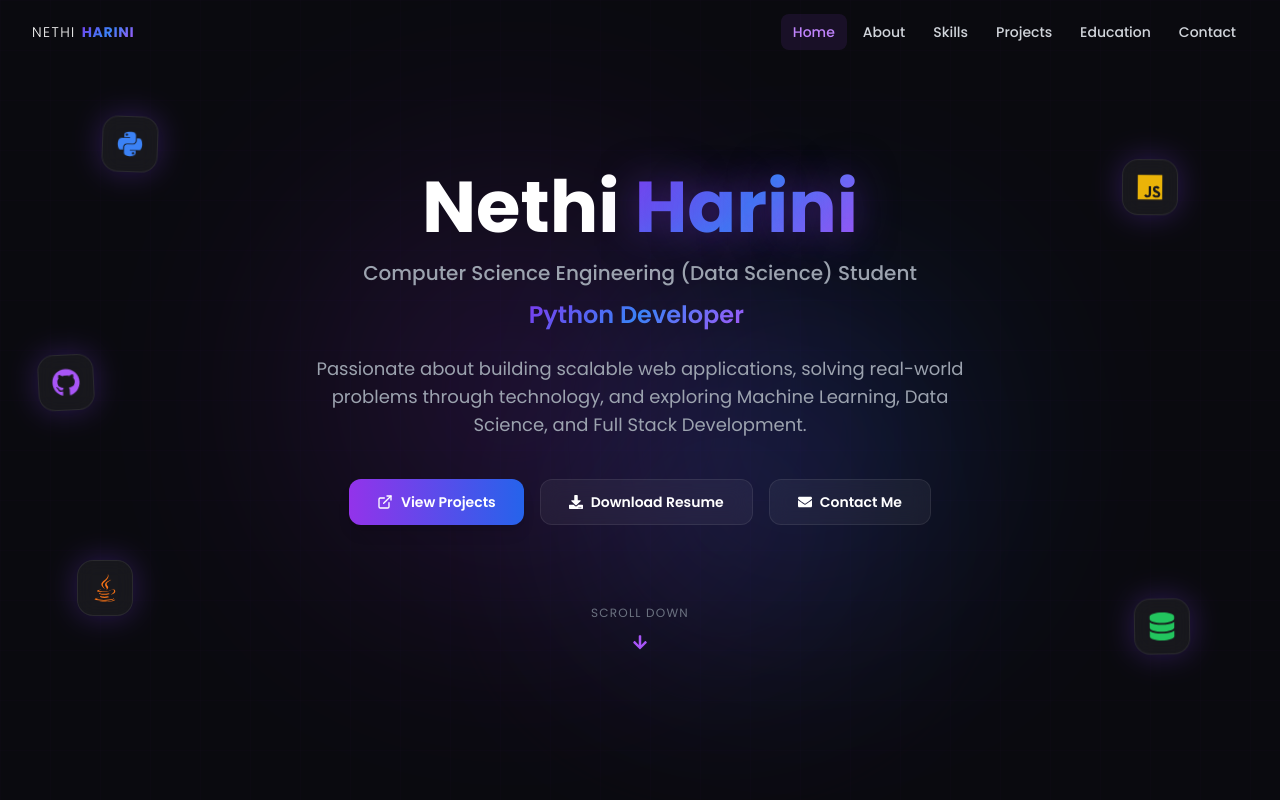
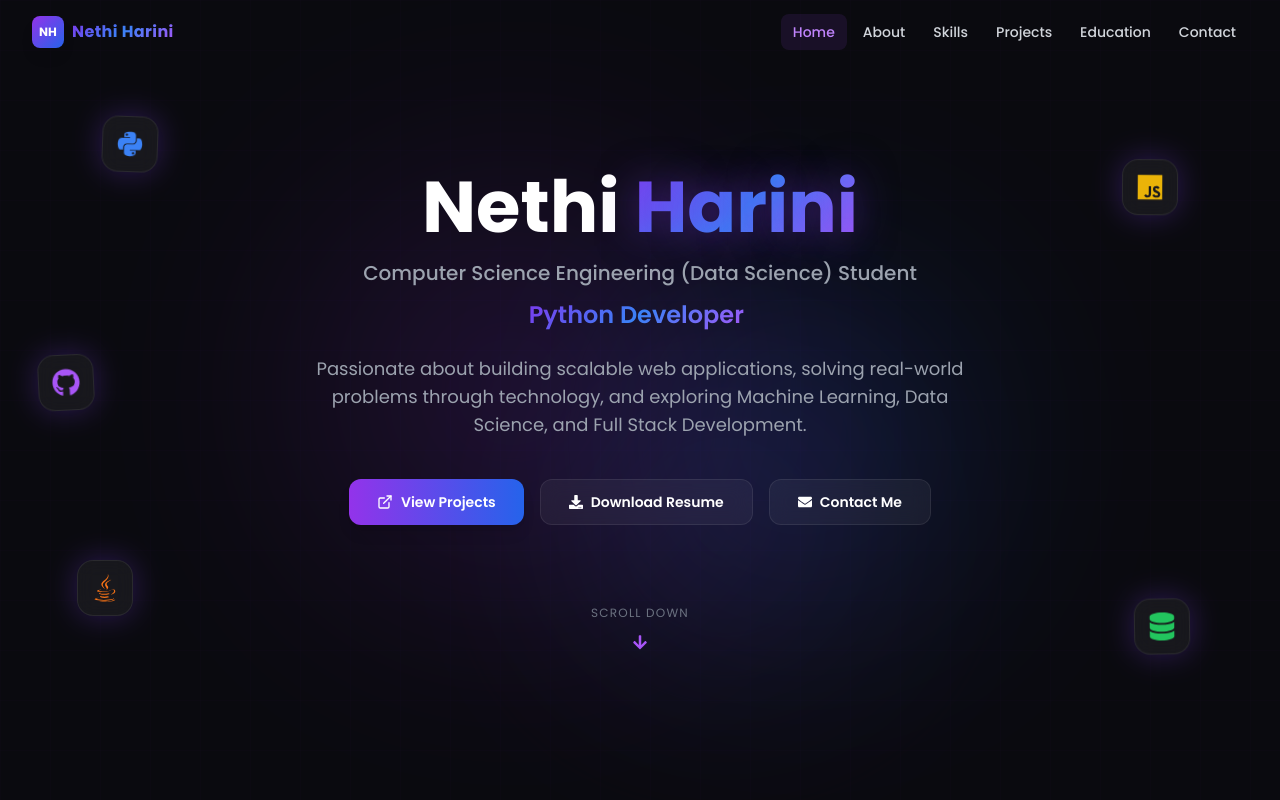
Before and after one commit to harini-85/portfolio, a React (Vite) app in the folder portfolio/: page / in a window 1280 px wide. Shown: the top 800 px of the page. Built offline with nearby package versions, Linux system fonts and the light colour scheme.

Commit message:
changes made in navbar and footer

```diff
--- a/portfolio/src/components/Navbar.tsx
+++ b/portfolio/src/components/Navbar.tsx
@@ -42,11 +42,13 @@ export default function Navbar() {
         <div className="flex items-center justify-between h-16">
           <motion.span
             whileHover={{ scale: 1.05 }}
-            className="cursor-pointer"
+            className="cursor-pointer flex items-center gap-2"
             onClick={() => handleClick('#home')}
           >
-            <span className="text-white font-light tracking-widest text-sm uppercase">Nethi</span>
-            <span className="gradient-text font-bold tracking-wider text-sm uppercase ml-1.5">Harini</span>
+            <span className="w-8 h-8 rounded-lg bg-gradient-to-br from-purple-600 to-blue-600 flex items-center justify-center text-white text-xs font-bold shadow-lg">
+              NH
+            </span>
+            <span className="gradient-text font-bold text-base tracking-wide">Nethi Harini</span>
           </motion.span>
 
           {/* Desktop nav */}
```
